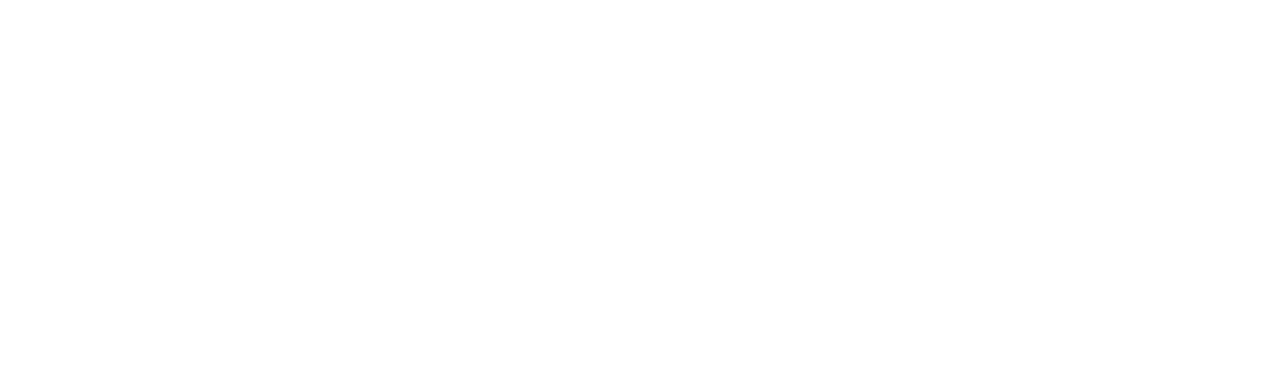
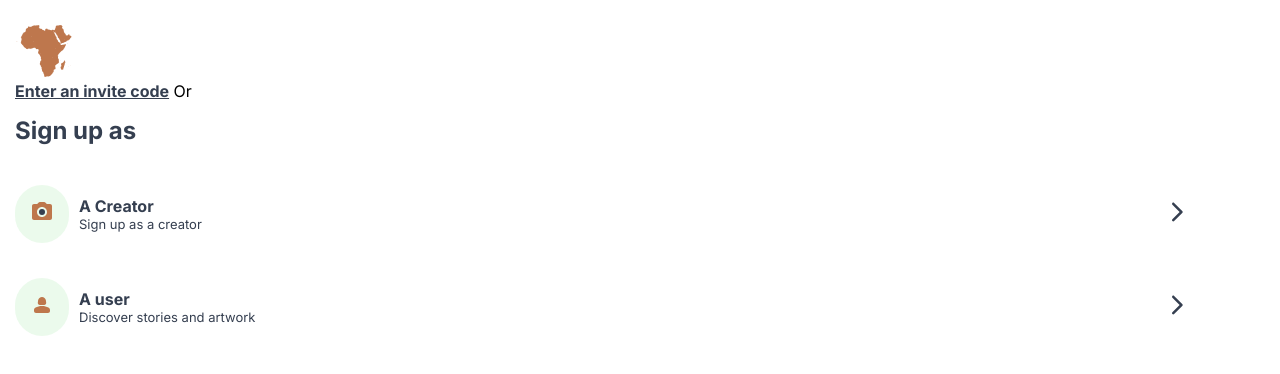
Before and after one commit to Osezelej/asque_frontend, a React (Create React App) app: page /auth/signup-as in a window 1280 px wide. Before the commit this address had no page. Shown: the top 374 px of the page. Built offline with nearby package versions, Linux system fonts and the light colour scheme.

Commit message:
98% completed

```diff
--- a/package.json
+++ b/package.json
@@ -11,6 +11,7 @@
     "@testing-library/jest-dom": "^5.17.0",
     "@testing-library/react": "^13.4.0",
     "@testing-library/user-event": "^13.5.0",
+    "axios": "^1.6.7",
     "ng-banks": "^2.1.1",
     "react": "^18.2.0",
     "react-dom": "^18.2.0",
--- a/src/App.js
+++ b/src/App.js
@@ -1,4 +1,4 @@
-import { BrowserRouter, Route, Router, Routes } from 'react-router-dom';
+import { BrowserRouter, Route, Routes } from 'react-router-dom';
 import {Home} from './pages/landing/landing'
 import { SignUp } from './pages/auth/signUp';
 import { SignIn } from './pages/auth/signIn';
@@ -26,13 +26,15 @@
 import { ProfileDetails } from './pages/creator/profileDetails';
 import { EditProfileDetail } from './pages/creator/editProfileDetail';
 import { Community } from './pages/user/commerce/community';
+import { Signas } from './pages/auth/signas';
 
 function App() {
   return (
     <BrowserRouter>
       <Routes>
         <Route path='/'  element={<Home/>}/>
-        <Route path='/auth/signup' element={<SignUp/>} />
+        <Route path='/auth/signup-as' element={<Signas/>} />
+        <Route path='/auth/signup/:role' element={<SignUp/>} />
         <Route path='/auth/signin' element={<SignIn/>} />
         <Route path='/auth/resetPassword' element={<ResetPassword/>} />
         <Route path='/auth/recoverPassword' element={<RecoverPassword/>}/>
--- /dev/null
+++ b/src/components/authHeader.js
@@ -0,0 +1,10 @@
+import africa from '../assets/africa 1.png';
+
+export function AuthHeader({from}){
+    return <div className="auth-header-container">
+        <div className="auth-header-image-container">
+            <img src={africa} alt='africa'/>
+        </div>
+        {from === 'signup' && <p style={{color:'black'}}> <span style={{textDecoration:'underline', fontWeight:'bold'}}>Enter an invite code</span>  Or</p>}
+    </div>
+}
--- a/src/pages/auth/recoverPassword.js
+++ b/src/pages/auth/recoverPassword.js
@@ -1,11 +1,15 @@
 import { useNavigate } from "react-router-dom"
-
+import { AuthHeader } from "../../components/authHeader";
 export function RecoverPassword(){
     const navigate = useNavigate()
     return (
         <div  className="signup-container">
-            <div className="signUp-header">
-                <h1>Recover Password</h1>
+            <div className="shop-header-container" style={{
+                        minHeight:150,
+                        padding:15
+                    }}>
+                        <AuthHeader />
+                        <h2 style={{marginTop:15}}>Welcome back</h2>
             </div>
             <div className="signUp-body" style={{justifyContent:'flex-start', }}>
                 <div className="signup-field-container" style={{height:100, justifyContent:'flex-start', alignItems:'flex-start'}}>
--- a/src/pages/auth/resetPassword.js
+++ b/src/pages/auth/resetPassword.js
@@ -1,12 +1,16 @@
 import { useNavigate } from "react-router-dom"
 import { PasswordComp } from "../../components/paswordComp"
-
+import { AuthHeader } from "../../components/authHeader";
 export function ResetPassword(){
     const navigate = useNavigate()
     return (
         <div  className="signup-container">
-            <div className="signUp-header">
-                <h1>Reset your password</h1>
+           <div className="shop-header-container" style={{
+                        minHeight:150,
+                        padding:15
+                    }}>
+                        <AuthHeader />
+                        <h2 style={{marginTop:15}}>Reset your password</h2>
             </div>
             <div className="signUp-body" style={{justifyContent:'flex-start'}}>
                 <div className="signup-field-container">
--- a/src/pages/auth/signIn.js
+++ b/src/pages/auth/signIn.js
@@ -1,12 +1,19 @@
 import { PasswordComp } from "../../components/paswordComp";
 import { BottomAuthComp } from "../../components/bottomauthcomp";
 import { useNavigate } from "react-router-dom";
+import { AuthHeader } from "../../components/authHeader";
 export function SignIn(){
     const navigate = useNavigate();
     return (
         <div  className="signup-container">
-            <div className="signUp-header">
-                <h1>Welcome Back</h1>
+            <div className="shop-header-container" style={{
+                        minHeight:150,
+                        padding:15
+                    }}>
+                        <AuthHeader
+
+                        />
+                        <h2 style={{marginTop:15}}>Welcome back</h2>
             </div>
             <div className="signUp-body">
                 <div className="signup-field-container">
--- a/src/pages/auth/signUp.js
+++ b/src/pages/auth/signUp.js
@@ -2,13 +2,18 @@
 import { BottomAuthComp } from '../../components/bottomauthcomp.js';
 import {PasswordComp} from '../../components/paswordComp.js';
 import '../../css/signup.css';
+import { AuthHeader } from '../../components/authHeader.js';
 export function SignUp(){
     const navigate = useNavigate()
     return (
     <div  className="signup-container">
-        <div className="signUp-header">
-            <h1>Sign up</h1>
-        </div>
+        <div className="shop-header-container" style={{
+                        minHeight:150,
+                        padding:15
+                    }}>
+                        <AuthHeader from={'signup'}/>
+                        <h2 style={{marginTop:15}}>Sign up</h2>
+                </div>
         <div className="signUp-body">
             <div className="signup-field-container">
                 <div className="signup-label-input-container">
--- /dev/null
+++ b/src/pages/auth/signas.js
@@ -0,0 +1,42 @@
+import { CameraAltRounded, Person2Rounded } from "@mui/icons-material";
+import { AuthHeader } from "../../components/authHeader";
+import { ProfileItem } from "../../components/profileItem";
+export function Signas(){
+    const iconArray = [
+        {
+            leadingIcon:CameraAltRounded,
+            title:'A Creator',
+            subText:'Sign up as a creator',
+            link:'/auth/signup/creator'
+        },
+        {
+            leadingIcon:Person2Rounded,
+            title:'A user',
+            subText:'Discover stories and artwork',
+            link:'/auth/signup/user'
+        },
+
+
+    ]
+    return <div className="signas-main-body-container home-page-body">
+        <div style={{overflowY:'scroll'}}>
+                <div className="shop-header-container" style={{
+                        minHeight:150
+                    }}>
+                        <AuthHeader from={'signup'}/>
+                        <h2 style={{marginTop:15}}>Sign up as</h2>
+                </div>
+        </div>
+        <div className="profile-detail-item-container">
+            {
+                iconArray.map((value)=><ProfileItem
+                    LeadingIcon={value.leadingIcon}
+                    textTitle={value.title}
+                    subTextTitle={value.subText}
+                    link={value.link}
+                />)
+            }
+            </div>
+
+    </div>
+}
--- a/src/pages/landing/landing.js
+++ b/src/pages/landing/landing.js
@@ -53,13 +53,13 @@
                 }}>
                     <div className="landing-header-image-signin-signup-container">
                         <div className="header-image-container">
-                            <img src={Africa} height={26} width={25}/>
+                            <img src={Africa} height={26} width={25} alt='africa'/>
                         </div>
                         <div className='auth-button-container'>
                             <button className='auth-outline-button' onClick={()=>navigate('/auth/signin')}>
                                 Sign in
                             </button>
-                            <button className='auth-filled-button' onClick={()=>navigate('/auth/signup')}>
+                            <button className='auth-filled-button' onClick={()=>navigate('/auth/signup-as')}>
                                 Sign up
                             </button>
                         </div>
@@ -73,9 +73,9 @@
                     <div className='header-carousel-container'>
                         <Carousel>
                             { imageArray.map((value)=><div className='header-carousel-image-container'>
-                                <img src={image4}/>
-                                <img src={image3}/>
-                                <img src={image2}/>
+                                <img src={image4} alt='carousel1'/>
+                                <img src={image3} alt='carousel2'/>
+                                <img src={image2} alt='carousel3'/>
                             </div>)}
                         </Carousel>
                     </div>
@@ -84,7 +84,7 @@
                     {
                         landingArray.map((value, key)=><div className='landing-content-container' key={key}>
                             <div className='landing-image-container'>
-                                <img src={value.image}/>
+                                <img src={value.image} alt=''/>
                             </div>
                             <div className='preTagline-tagline-tagline-desc-container'>
                                 <div className='preTagline-container'>
```
Also changed, not shown: 1 other file (tests, documents, lock files or other folders).
